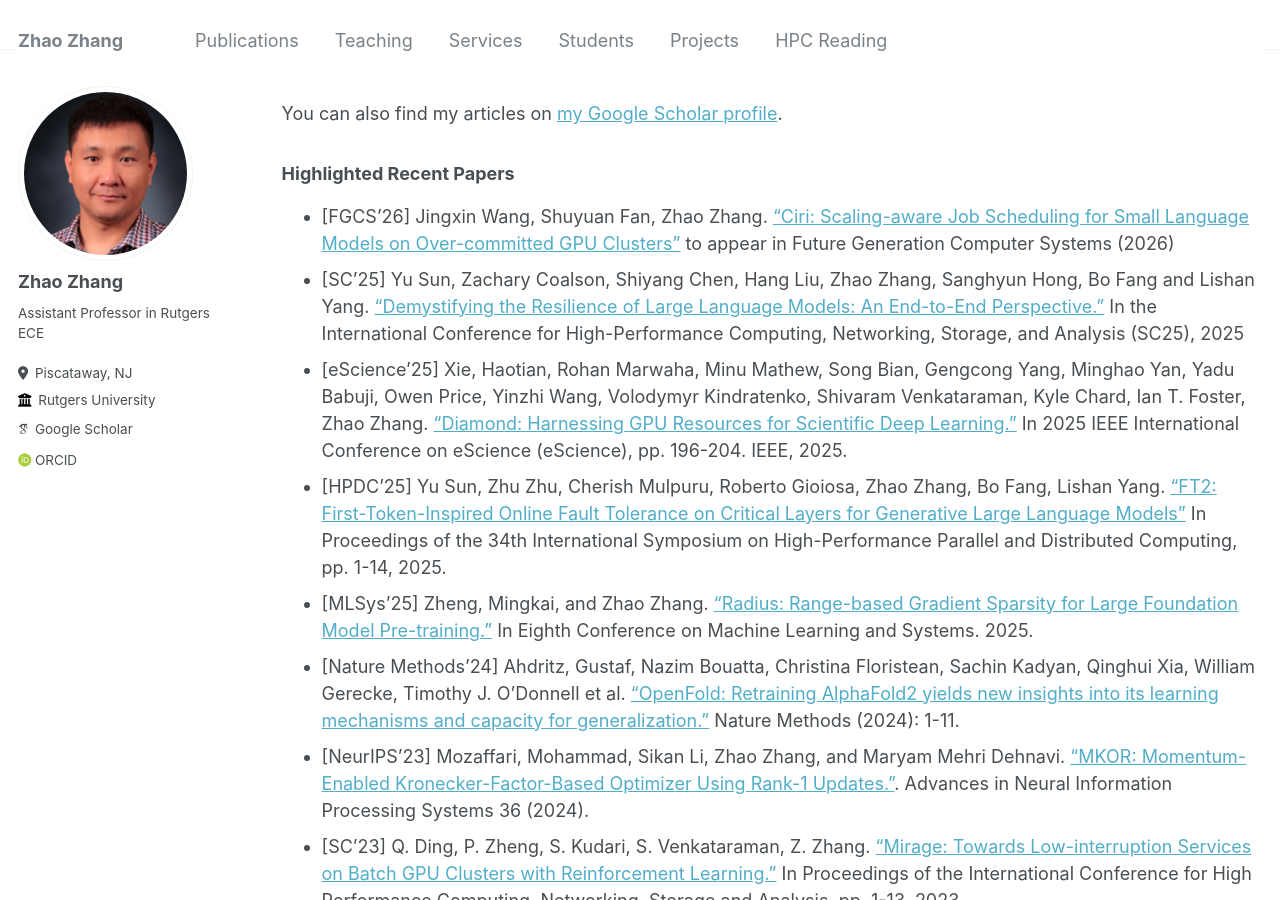
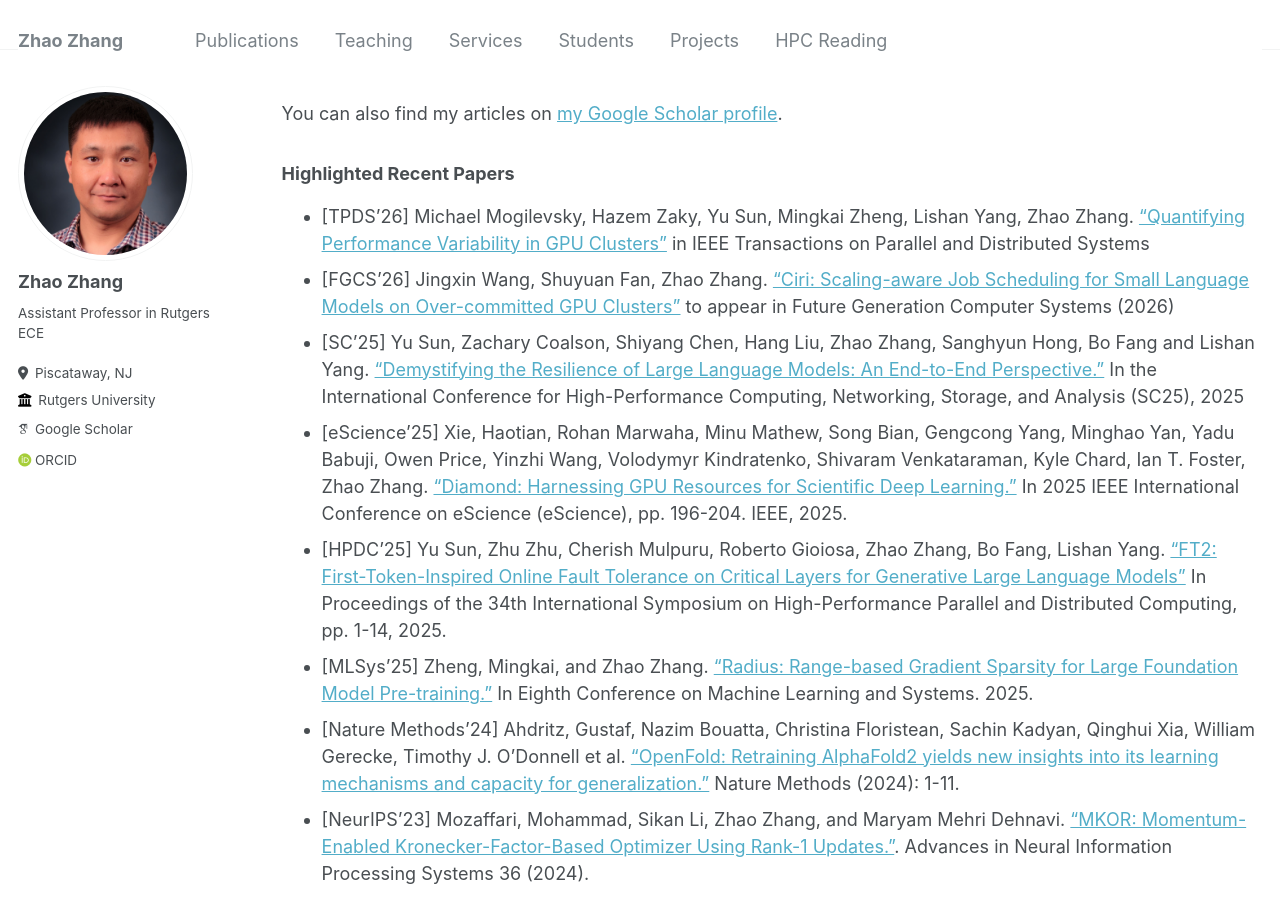
Before and after one commit to zhaozhang/zhaozhang.github.io, a Jekyll site: the page built from _pages/publications.md, in a window 1280 px wide and 900 px high. Built offline with Jekyll 4.4.1, drawn with Linux system fonts in a browser that asks for light colours; some web fonts are replaced.

Commit message:
add variability paper

```diff
--- a/_pages/publications.md
+++ b/_pages/publications.md
@@ -16,6 +16,7 @@ author_profile: true
 {% endfor %}
 
 ### Highlighted Recent Papers
+- [TPDS'26] Michael Mogilevsky, Hazem Zaky, Yu Sun, Mingkai Zheng, Lishan Yang, Zhao Zhang. ["Quantifying Performance Variability in GPU Clusters"](https://ieeexplore.ieee.org/stamp/stamp.jsp?tp=&arnumber=11481967) in IEEE Transactions on Parallel and Distributed Systems
 - [FGCS'26] Jingxin Wang, Shuyuan Fan, Zhao Zhang. ["Ciri: Scaling-aware Job Scheduling for Small Language Models on Over-committed GPU Clusters"]() to appear in Future Generation Computer Systems (2026)
 - [SC'25] Yu Sun, Zachary Coalson, Shiyang Chen, Hang Liu, Zhao Zhang, Sanghyun Hong, Bo Fang and Lishan Yang. ["Demystifying the Resilience of Large Language Models: An End-to-End Perspective."](https://dl.acm.org/doi/10.1145/3712285.3759803) In the International Conference for High-Performance Computing, Networking, Storage, and Analysis (SC25), 2025
 - [eScience'25] Xie, Haotian, Rohan Marwaha, Minu Mathew, Song Bian, Gengcong Yang, Minghao Yan, Yadu Babuji, Owen Price, Yinzhi Wang, Volodymyr Kindratenko, Shivaram Venkataraman, Kyle Chard, Ian T. Foster, Zhao Zhang. ["Diamond: Harnessing GPU Resources for Scientific Deep Learning."](https://ieeexplore.ieee.org/abstract/document/11181545/) In 2025 IEEE International Conference on eScience (eScience), pp. 196-204. IEEE, 2025.
```
